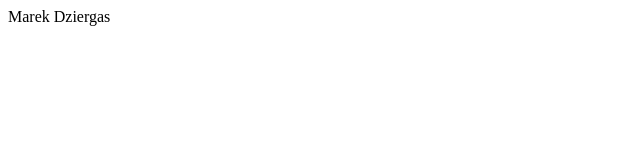
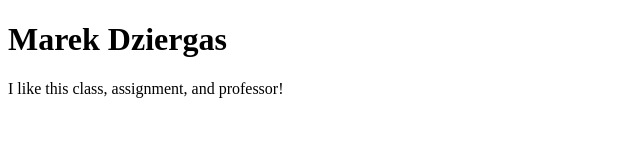
Before and after one commit to mdziergas/HW9, a plain HTML site: page mdziergas.html in a window 1280 px wide. Shown: the whole page, without its empty margins (0-640 px from the left). Drawn offline with Linux system fonts and the light colour scheme.

Commit message:
added line about liking class

```diff
--- a/mdziergas.html
+++ b/mdziergas.html
@@ -7,7 +7,10 @@
 
 </head>
 <body>
-Marek Dziergas
+<h1>Marek Dziergas</h1>
+
+<p>I like this class, assignment, and professor!</p>
+
 </body>
 
 
```
